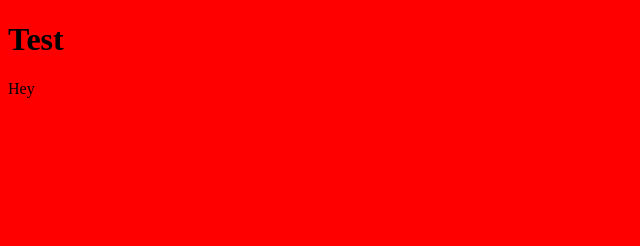
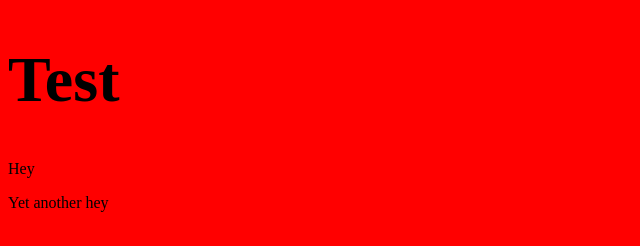
Before and after one commit to VladTzaru/Portfolio, a plain HTML site: page index.html in a window 1280 px wide. Shown: the whole page, without its empty margins (0-640 px from the left). Drawn offline with Linux system fonts and the light colour scheme.

Commit message:
Testing deve

```diff
--- a/css/style.css
+++ b/css/style.css
@@ -1,3 +1,7 @@
 body {
   background-color: red;
 }
+
+h1 {
+  font-size: 4em;
+}
--- a/index.html
+++ b/index.html
@@ -11,5 +11,6 @@
   <body>
     <h1>Test</h1>
     <p>Hey</p>
+    <p>Yet another hey</p>
   </body>
 </html>
```
